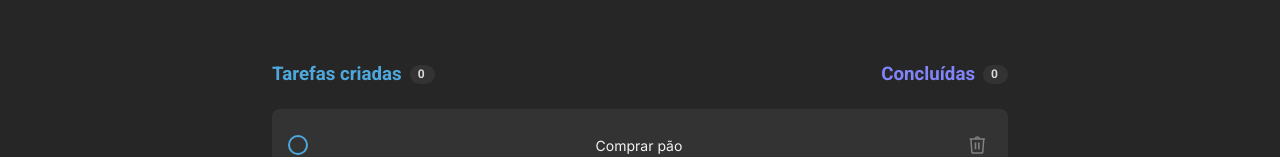
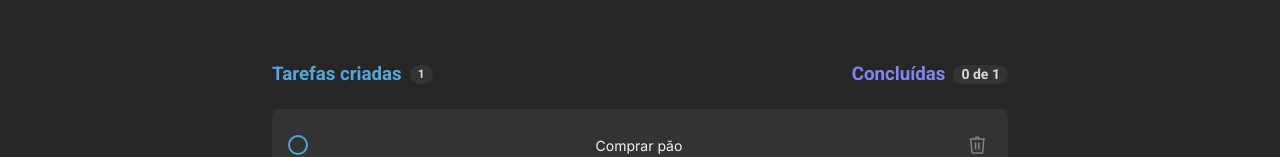
Before and after one commit to kelyAna/todo-list-ignite, a React (Vite) app: page / in a window 1280 px wide. Shown: the part 173-330 px from the top of the page. Built offline with nearby package versions, Linux system fonts and the light colour scheme.

Commit message:
feat: add complete task style

```diff
--- a/src/App.tsx
+++ b/src/App.tsx
@@ -1,7 +1,6 @@
 import styles from './App.module.css'
 import { Header } from './components/Header'
 import { Task } from './components/Task'
-import { Todo } from './components/Todo'
 import './global.css'
 
 function App() {
--- a/src/components/Counter.tsx
+++ /dev/null
@@ -1,7 +0,0 @@
-import styles from './modules/Counter.module.css'
-
-export function Counter(){
-  return(
-    <div className={styles.counterContent}>0</div>
-  )
-}
--- a/src/components/Task.tsx
+++ b/src/components/Task.tsx
@@ -33,8 +33,6 @@ export function Task(){
     setTasks(taskWithoutDeleteOne)
   }
 
-  console.log(tasks)
-
   return (
     <div>
       <form className={styles.taskForm}>
@@ -54,7 +52,7 @@ export function Task(){
         </footer>
       </form>
 
-      <Todo tasksList={tasks} onDeleteTask={deleteTask} />
+      <Todo tasksList={tasks} onDeleteTask={deleteTask} countTasks={tasks.length} onMarkTaskAsCompleted={() => alert('test')} className={''} />
     </div>
   )
 }
--- a/src/components/Todo.tsx
+++ b/src/components/Todo.tsx
@@ -1,24 +1,51 @@
-import { Counter } from './Counter'
+import { useState } from 'react'
 import { Empty } from './Empty'
 import styles from './modules/Todo.module.css'
 import { TodoList, TodoListProps } from './TodoList'
 
-export function Todo({ tasksList, onDeleteTask }: TodoListProps) {
+export type TodoProps = {
+  countTasks: number
+} & TodoListProps
+
+export function Todo({ tasksList, onDeleteTask, countTasks }: TodoProps) {
+  const [checked, setIsChecked] = useState(false)
+  const [completedTasks, setCompletedTasks] = useState(0)
+
+  const handleMarkTaskAsCompleted = () => {
+    setIsChecked(true)
+    setCompletedTasks(completedTasks + 1)
+
+    if(checked){
+      setCompletedTasks(completedTasks - 1)
+      setIsChecked(false)
+    } else {
+      setCompletedTasks(completedTasks + 1)
+      setIsChecked(true)
+    }
+  }
+
   return(
     <div className={styles.todoContent}>
       <div className={styles.infoTaks}>
         <div className={styles.createdTasks}>
           <h3>Tarefas criadas</h3>
-          <Counter />
+          <div className={styles.counterContent}>{countTasks}</div>
         </div>
         <div className={styles.doneTasks}>
           <h3>Concluídas</h3>
-          <Counter />
+          <div className={styles.counterContent} aria-checked={checked}>
+            <h3>{completedTasks} de {countTasks}</h3>
+          </div>
         </div>
       </div>
      {
       tasksList.length !== 0 ? <div className={styles.tasksContent}>
-      <TodoList tasksList={tasksList} onDeleteTask={onDeleteTask} />
+        <TodoList
+        className={checked ? styles.doneTask : ''}
+        tasksList={tasksList}
+        onDeleteTask={onDeleteTask}
+        onMarkTaskAsCompleted={handleMarkTaskAsCompleted}
+        />
       </div> : <Empty />
      }
     </div>
--- a/src/components/TodoList.tsx
+++ b/src/components/TodoList.tsx
@@ -5,10 +5,11 @@ import iconTrash from '../assets/trash.svg'
 export type TodoListProps = {
   tasksList: string[]
   onDeleteTask: (task: string) => void
+  onMarkTaskAsCompleted: () => void
+  className: string
 }
 
-export function TodoList({ tasksList, onDeleteTask }: TodoListProps){
-
+export function TodoList({ tasksList, onDeleteTask, onMarkTaskAsCompleted, className }: TodoListProps){
     return (
         <div >
             {tasksList.map((task) => {
@@ -17,9 +18,9 @@ export function TodoList({ tasksList, onDeleteTask }: TodoListProps){
                       <div className={styles.todoListTask}>
                       <label className={styles.todoItemList}>
                         <input type="checkbox" />
-                        <span className={styles.checkmark}></span>
+                        <span className={styles.checkmark} onClick={onMarkTaskAsCompleted}></span>
                       </label>
-                      <p>{task}</p>
+                      <p className={className}>{task}</p>
                       <button type="submit" onClick={() => onDeleteTask(task)}>
                         <img src={iconTrash} alt=""/>
                       </button>
--- a/src/components/modules/Counter.module.css
+++ /dev/null
@@ -1,20 +0,0 @@
-.counterContent{
-  border-radius: 999px;
-  padding: 0.125rem 0.5rem;
-
-  align-items: center;
-  display: flex;
-
-  width: 25px;
-  height: 19px;
-  font-size: 0.75rem;
-  font-weight: 600;
-
-  margin-left: 8px;
-  color: var(--gray-200);
-  background: var(--gray-400);
-
-  flex: none;
-  order: 1;
-  flex-grow: 0;
-}
--- a/src/components/modules/Todo.module.css
+++ b/src/components/modules/Todo.module.css
@@ -22,3 +22,27 @@
 .infoTaks .doneTasks {
   color: #8284FA;
 }
+
+.counterContent{
+  border-radius: 999px;
+  padding: 0.125rem 0.5rem;
+
+  align-items: center;
+  display: flex;
+
+  height: 19px;
+  font-size: 0.75rem;
+  font-weight: 600;
+
+  margin-left: 8px;
+  color: var(--gray-200);
+  background: var(--gray-400);
+
+  flex: none;
+  order: 1;
+  flex-grow: 0;
+}
+
+.doneTask {
+  text-decoration: line-through;
+}
```
